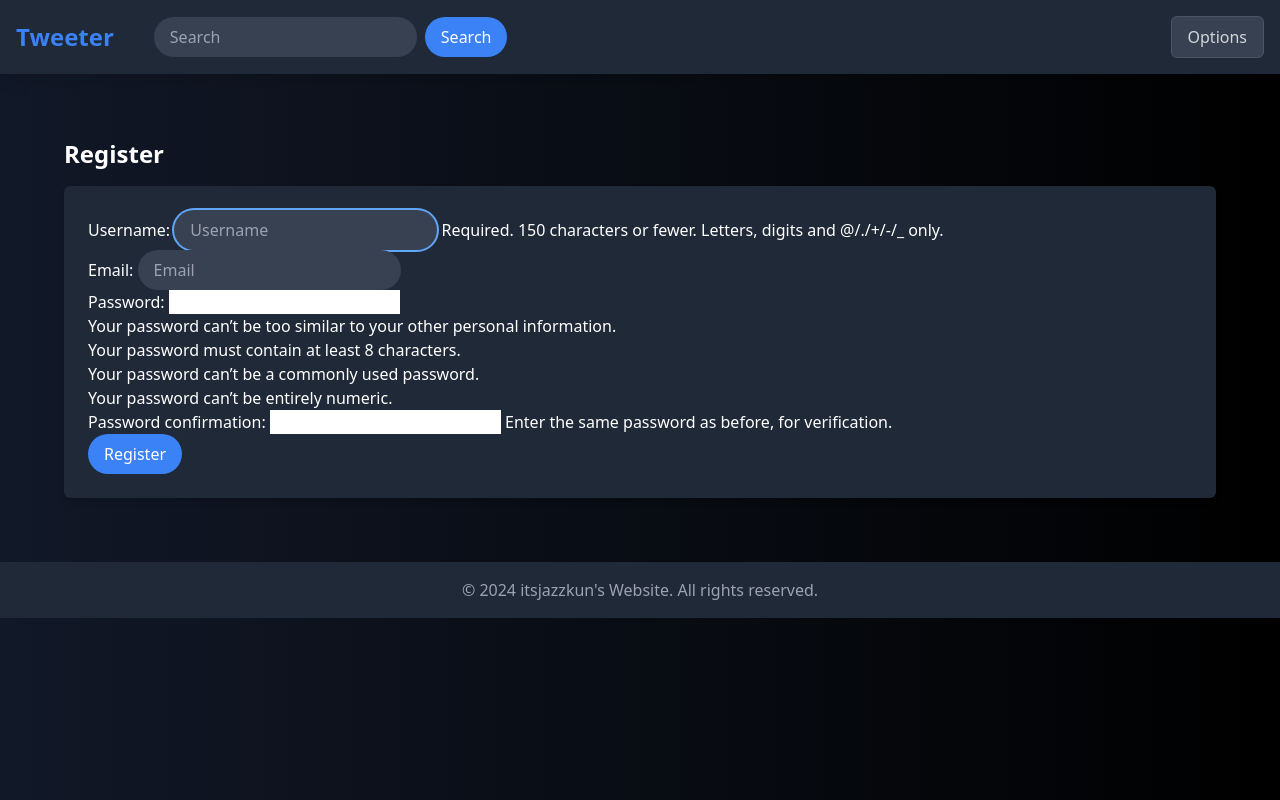
After one commit to itsjazzkun/Yet-Another-Tweeter-Basic-Clone, a Django app: page /tweet/register/ in a window 1280 px wide. The commit adds this page. Run offline with Django 5.2, Linux system fonts and the light colour scheme; some libraries are stand-ins or nearby versions.

Commit message:
Add user authentication: - Update settings.py to configure authentication backends and login URL - Update urls.py to add URLs for login, logout, and registration - Add views in views.py for user authentication - Create login.html template for user login - Create logged_out.html template for user logout confirmation - Create signup.html template for user registration - Add user registration form in forms.py

```diff
--- a/YABTC/tweet/forms.py
+++ b/YABTC/tweet/forms.py
@@ -1,9 +1,37 @@
-#FORMS
 from django import forms
 from .models import Tweet
+from django.contrib.auth.forms import UserCreationForm
+from django.contrib.auth.models import User
 
 class TweetForm(forms.ModelForm):
+    class Meta:
+        model = Tweet
+        fields = ['text', 'photo']
+
+class UserRegistrationForm(UserCreationForm):  # Use UserCreationForm for built-in features
+    email = forms.EmailField(
+        required=True,
+        widget=forms.EmailInput(attrs={
+            'class': 'bg-gray-700 text-gray-300 rounded-full px-4 py-2 transition duration-200 focus:outline-none focus:ring-2 focus:ring-blue-400',
+            'placeholder': 'Email'
+        })
+    )
 
     class Meta:
-        model = Tweet
-        fields = ['text','photo']
+        model = User
+        fields = ['username', 'email', 'password1', 'password2']  # Use password1 and password2 for UserCreationForm
+
+        widgets = {
+            'username': forms.TextInput(attrs={
+                'class': 'bg-gray-700 text-gray-300 rounded-full px-4 py-2 transition duration-200 focus:outline-none focus:ring-2 focus:ring-blue-400',
+                'placeholder': 'Username'
+            }),
+            'password1': forms.PasswordInput(attrs={
+                'class': 'bg-gray-700 text-gray-300 rounded-full px-4 py-2 transition duration-200 focus:outline-none focus:ring-2 focus:ring-blue-400',
+                'placeholder': 'Password'
+            }),
+            'password2': forms.PasswordInput(attrs={
+                'class': 'bg-gray-700 text-gray-300 rounded-full px-4 py-2 transition duration-200 focus:outline-none focus:ring-2 focus:ring-blue-400',
+                'placeholder': 'Confirm Password'
+            }),
+        }
--- a/YABTC/tweet/templates/layout.html
+++ b/YABTC/tweet/templates/layout.html
@@ -23,7 +23,7 @@
                 <span class="text-2xl font-bold text-blue-500">Tweeter</span>
                 <div class="ml-10">
                     <!-- Search Bar -->
-                    <form method="GET" action="{% url 'tweet_list' %}" class="flex items-center">
+                    <form method="GET" action="{% url 'tweet_search' %}" class="flex items-center">
                         <input type="text" name="query" placeholder="Search" value="{{ request.GET.query }}" class="bg-gray-700 text-gray-300 rounded-full px-4 py-2 transition duration-200 focus:outline-none focus:ring-2 focus:ring-blue-400">
                         <button type="submit" class="ml-2 bg-blue-500 text-white rounded-full px-4 py-2 hover:bg-blue-600 transition-transform hover:scale-105 duration-200">
                             Search
@@ -39,9 +39,9 @@
                         Options
                     </button>
                     <div id="dropdownMenu" class="absolute right-0 mt-2 w-48 bg-gray-800 border border-gray-600 rounded-md shadow-lg hidden">
-                        <a href="#" class="block px-4 py-2 text-gray-300 hover:bg-gray-700">Profile</a>
-                        <a href="#" class="block px-4 py-2 text-gray-300 hover:bg-gray-700">Settings</a>
-                        <a href="#" class="block px-4 py-2 text-gray-500 cursor-not-allowed" aria-disabled="true">Disabled</a>
+                        <a href="{% url 'user_login' %}" class="block px-4 py-2 text-gray-300 hover:bg-gray-700">Login</a>  <!-- Changed to user_login -->
+                        <a href="{% url 'register' %}" class="block px-4 py-2 text-gray-300 hover:bg-gray-700">Register</a>
+                        <a href="{% url 'user_logout' %}" class="block px-4 py-2 text-red-500 hover:bg-gray-700">Logout</a>  <!-- Updated to user_logout -->
                     </div>
                 </div>
             </div>
--- /dev/null
+++ b/YABTC/tweet/templates/registration/register.html
@@ -0,0 +1,16 @@
+{% extends 'layout.html' %}
+
+{% block title %}Register{% endblock %}
+
+{% block content %}
+<div class="container mx-auto p-8">
+    <h2 class="text-2xl font-bold mb-4">Register</h2>
+    <form method="POST" enctype="multipart/form-data" class="bg-gray-800 p-6 rounded-md shadow-md">
+        {% csrf_token %}
+        {{ form.as_p }}  <!-- Render the form fields here -->
+        <button type="submit" class="bg-blue-500 text-white rounded-full px-4 py-2 hover:bg-blue-600 transition-transform hover:scale-105 duration-200">
+            Register
+        </button>
+    </form>
+</div>
+{% endblock %}
--- a/YABTC/tweet/urls.py
+++ b/YABTC/tweet/urls.py
@@ -1,6 +1,7 @@
 # urls.py
 from django.urls import path
 from . import views
+from .views import register, user_login, user_logout
 
 urlpatterns = [
     path('', views.index, name='index'),
@@ -10,5 +11,10 @@ urlpatterns = [
     path('tweets/<int:tweet_id>/delete/', views.tweet_delete, name='tweet_delete'),  # Check this line
     path('tweets/<int:tweet_id>/retweet/', views.tweet_retweet, name='tweet_retweet'),
     path('tweets/<int:tweet_id>/like/', views.tweet_like, name='tweet_like'),
-     path('tweets/search/', views.tweet_search, name='tweet_search'),
+    path('tweets/search/', views.tweet_search, name='tweet_search'),
+    path('register/', register, name='register'),
+    path('login/', user_login, name='user_login'),
+    path('logout/', user_logout, name='user_logout'),
+
+
 ]
--- a/YABTC/tweet/views.py
+++ b/YABTC/tweet/views.py
@@ -1,13 +1,9 @@
 from django.shortcuts import render, get_object_or_404, redirect
 from .models import Tweet
-from .forms import TweetForm
-from django.http import JsonResponse
-from django.shortcuts import get_object_or_404
-from .models import Tweet
-
-
-
-
+from .forms import TweetForm, UserRegistrationForm
+from django.contrib.auth.decorators import login_required
+from django.contrib.auth import login, authenticate, logout
+from django.contrib import messages
 
 # Home view - could be tweet list or dashboard
 def index(request):
@@ -18,7 +14,7 @@ def tweet_list(request):
     tweets = Tweet.objects.all().order_by('-created_at')  # Fetch all tweets ordered by latest
     return render(request, 'tweet_list.html', {'tweets': tweets})
 
-#@login_required
+@login_required
 # Tweet create view
 def tweet_create(request):
     if request.method == "POST":
@@ -27,13 +23,14 @@ def tweet_create(request):
             tweet = form.save(commit=False)
             tweet.user = request.user
             tweet.save()
+            messages.success(request, 'Tweet created successfully!')
             return redirect('tweet_list')
     else:
         form = TweetForm()
 
     return render(request, 'tweet_form.html', {'form': form, 'instance': None})
 
-#@login_required
+@login_required
 # Tweet edit view
 def tweet_edit(request, tweet_id):
     tweet = get_object_or_404(Tweet, pk=tweet_id, user=request.user)
@@ -43,42 +40,46 @@ def tweet_edit(request, tweet_id):
             tweet = form.save(commit=False)
             tweet.user = request.user
             tweet.save()
+            messages.success(request, 'Tweet updated successfully!')
             return redirect('tweet_list')
     else:
         form = TweetForm(instance=tweet)
 
     return render(request, 'tweet_form.html', {'form': form, 'instance': tweet})
 
+@login_required
 # Tweet delete view
 def tweet_delete(request, tweet_id):
     tweet = get_object_or_404(Tweet, pk=tweet_id, user=request.user)
-    print(f"Request method: {request.method}")  # Debug statement
     if request.method == 'POST':
         tweet.delete()
+        messages.success(request, 'Tweet deleted successfully!')
         return redirect('tweet_list')
     return render(request, 'tweet_confirm_delete.html', {'tweet': tweet})
 
 # Tweet retweet view
-# Retweet functionality
-
-#@login_required
+@login_required
 def tweet_retweet(request, tweet_id):
     original_tweet = get_object_or_404(Tweet, pk=tweet_id)
     if request.method == "POST":
         retweet = Tweet(user=request.user, text=original_tweet.text, photo=original_tweet.photo, retweet=original_tweet)
         retweet.save()
+        messages.success(request, 'Retweet successful!')
         return redirect('tweet_list')
     return render(request, 'tweet_confirm_retweet.html', {'tweet': original_tweet})
 
-#@login_required
+@login_required
 def tweet_like(request, tweet_id):
     tweet = get_object_or_404(Tweet, pk=tweet_id)
 
     if request.method == "POST":
         if request.user in tweet.likes.all():
             tweet.likes.remove(request.user)  # Unlike the tweet
+            messages.success(request, 'You unliked the tweet!')
         else:
             tweet.likes.add(request.user)  # Like the tweet
+            messages.success(request, 'You liked the tweet!')
+
         return redirect('tweet_list')
 
     # Render confirmation page if it's a GET request
@@ -92,3 +93,37 @@ def tweet_search(request):
         tweets = Tweet.objects.all().order_by('-created_at')  # If no query, show all tweets
 
     return render(request, 'tweet_list.html', {'tweets': tweets, 'query': query})
+
+# User registration view
+def register(request):
+    if request.method == 'POST':
+        form = UserRegistrationForm(request.POST)  # Form with POST data
+        if form.is_valid():
+            user = form.save()  # Save the user
+            login(request, user)  # Log the user in after successful registration
+            messages.success(request, 'Registration successful!')  # Success message
+            return redirect('tweet_list')  # Redirect to tweet list after registration
+    else:
+        form = UserRegistrationForm()  # Empty form for GET requests
+
+    return render(request, 'registration/register.html', {'form': form})
+
+# User login view
+def user_login(request):
+    if request.method == 'POST':
+        username = request.POST['username']
+        password = request.POST['password']
+        user = authenticate(request, username=username, password=password)
+        if user is not None:
+            login(request, user)
+            messages.success(request, 'Logged in successfully!')
+            return redirect('tweet_list')
+        else:
+            messages.error(request, 'Invalid username or password.')
+    return render(request, 'registration/login.html')
+
+# User logout view
+def user_logout(request):
+    logout(request)
+    messages.success(request, 'Logged out successfully!')
+    return redirect('user_login')
```
Also changed, not shown: YABTC/tweet/models.py (+14 -4 lines), YABTC/tweet/templates/registration/login.html (added, +17 -0 lines), YABTC/tweet/templates/tweet_confrim_delete.html (+17 -6 lines), YABTC/tweet/templates/tweet_list.html (+7 -6 lines), YABTC/tweet/migrations/0004_profile.py (added), YABTC/tweet/migrations/0005_delete_profile.py (added), YABTC/tweet/migrations/0006_alter_tweet_options.py (added).
